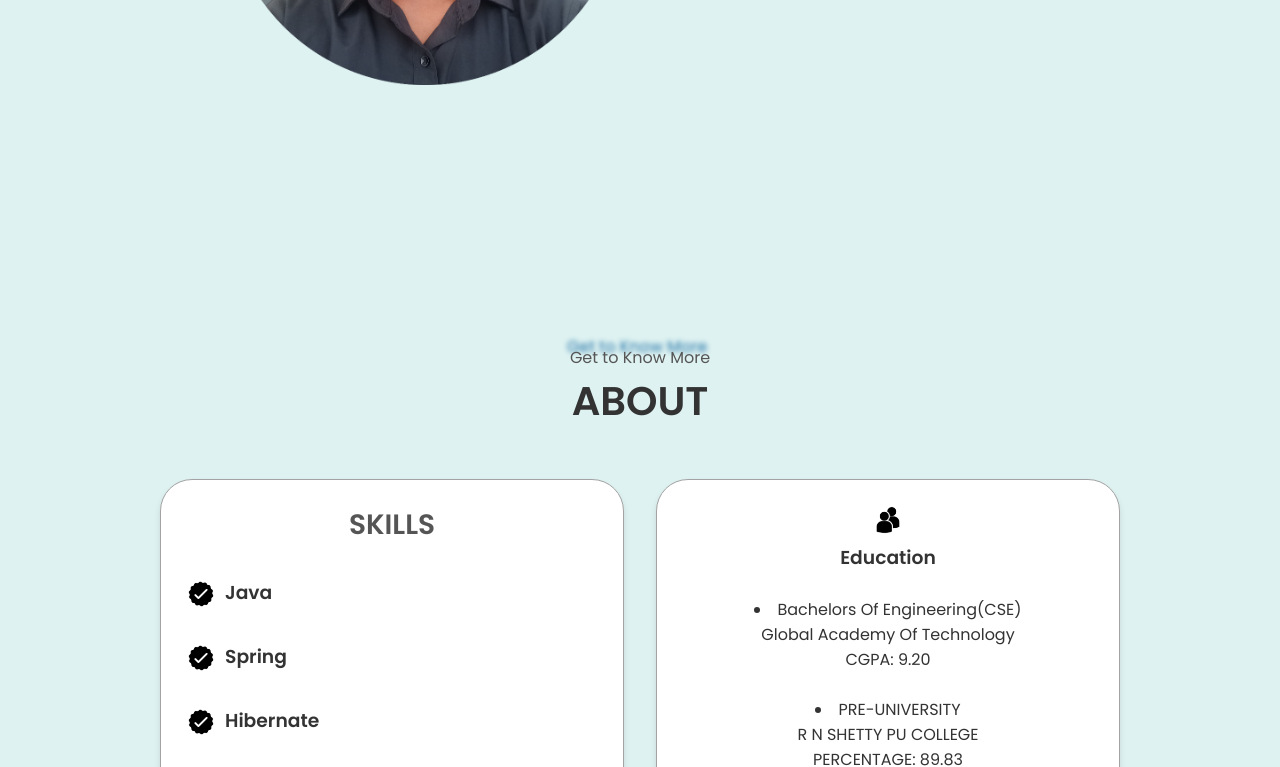
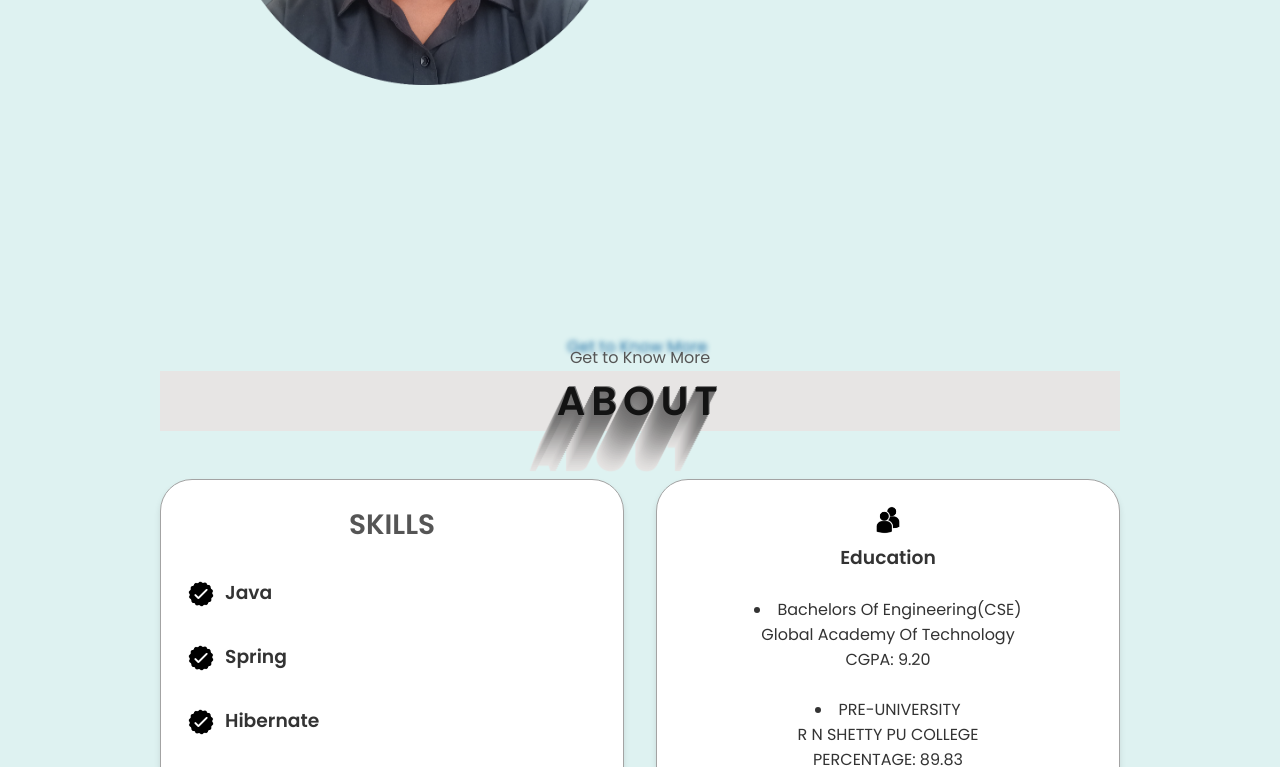
Before and after one commit to shashankkshettyy/portfolio, a plain HTML site: page index.html in a window 1280 px wide. Shown: the part 527-1294 px from the top of the page. Drawn offline with Linux system fonts and the light colour scheme.

Commit message:
Update style.css

```diff
--- a/style.css
+++ b/style.css
@@ -189,6 +189,10 @@ section {
 }
 
 .title {
+  color: #131313;
+background: #e7e5e4;
+letter-spacing: .15em;
+text-shadow: 1px -1px 0 #767676, -1px 2px 1px #737272, -2px 4px 1px #767474, -3px 6px 1px #787777, -4px 8px 1px #7b7a7a, -5px 10px 1px #7f7d7d, -6px 12px 1px #828181, -7px 14px 1px #868585, -8px 16px 1px #8b8a89, -9px 18px 1px #8f8e8d, -10px 20px 1px #949392, -11px 22px 1px #999897, -12px 24px 1px #9e9c9c, -13px 26px 1px #a3a1a1, -14px 28px 1px #a8a6a6, -15px 30px 1px #adabab, -16px 32px 1px #b2b1b0, -17px 34px 1px #b7b6b5, -18px 36px 1px #bcbbba, -19px 38px 1px #c1bfbf, -20px 40px 1px #c6c4c4, -21px 42px 1px #cbc9c8, -22px 44px 1px #cfcdcd, -23px 46px 1px #d4d2d1, -24px 48px 1px #d8d6d5, -25px 50px 1px #dbdad9, -26px 52px 1px #dfdddc, -27px 54px 1px #e2e0df, -28px 56px 1px #e4e3e2;
   font-size: 2.5rem;
   text-align: center;
   margin-bottom: 1rem;
```
